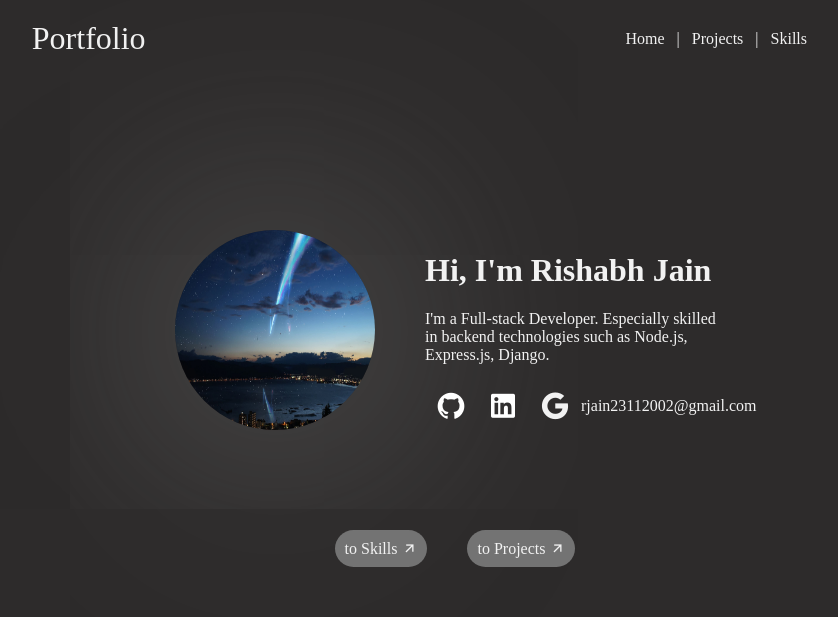
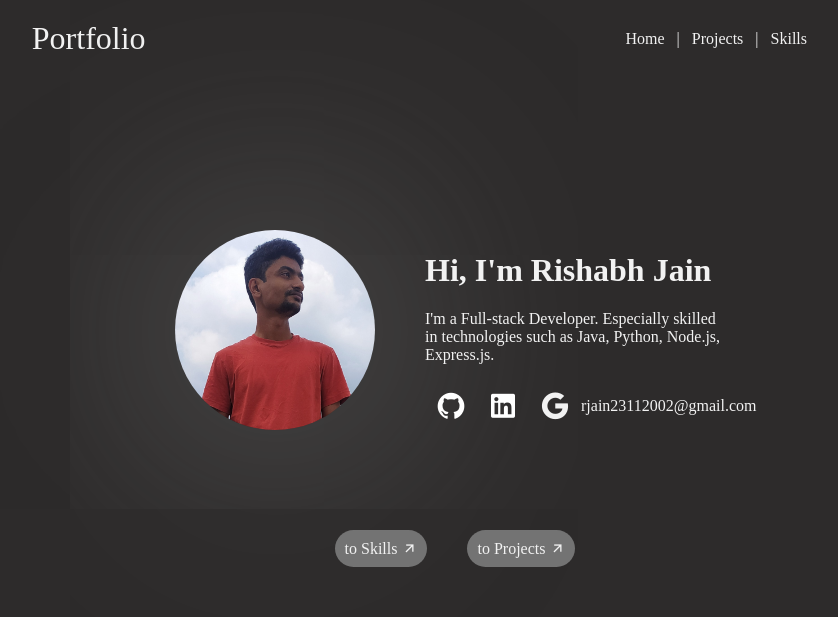
Before and after one commit to rishabh-j-23/portfolio, a plain HTML site: page index.html in a window 1280 px wide. Shown: the whole page, without its empty margins (185-1023 px from the left). Drawn offline with nearby package versions, Linux system fonts and the light colour scheme; a web font is replaced by a local one.

Commit message:
profile photo

```diff
--- a/index.html
+++ b/index.html
@@ -28,13 +28,13 @@
       <div class="main-content">
         <div class="intro-container">
           <div class="photo">
-            <img src="res/background.jpg" alt="" class="profile-img" />
+            <img src="res/profile.jpg" alt="" class="profile-img" />
           </div>
           <div class="intro">
             <h1>Hi, I'm Rishabh Jain</h1>
             <span>
-              I'm a Full-stack Developer. Especially skilled in backend
-              technologies such as Node.js, Express.js, Django.
+              I'm a Full-stack Developer. Especially skilled in technologies
+              such as Java, Python, Node.js, Express.js.
             </span>
             <div class="social-links">
               <div class="github">
```
Also changed, not shown: res/profile.jpg (added).
